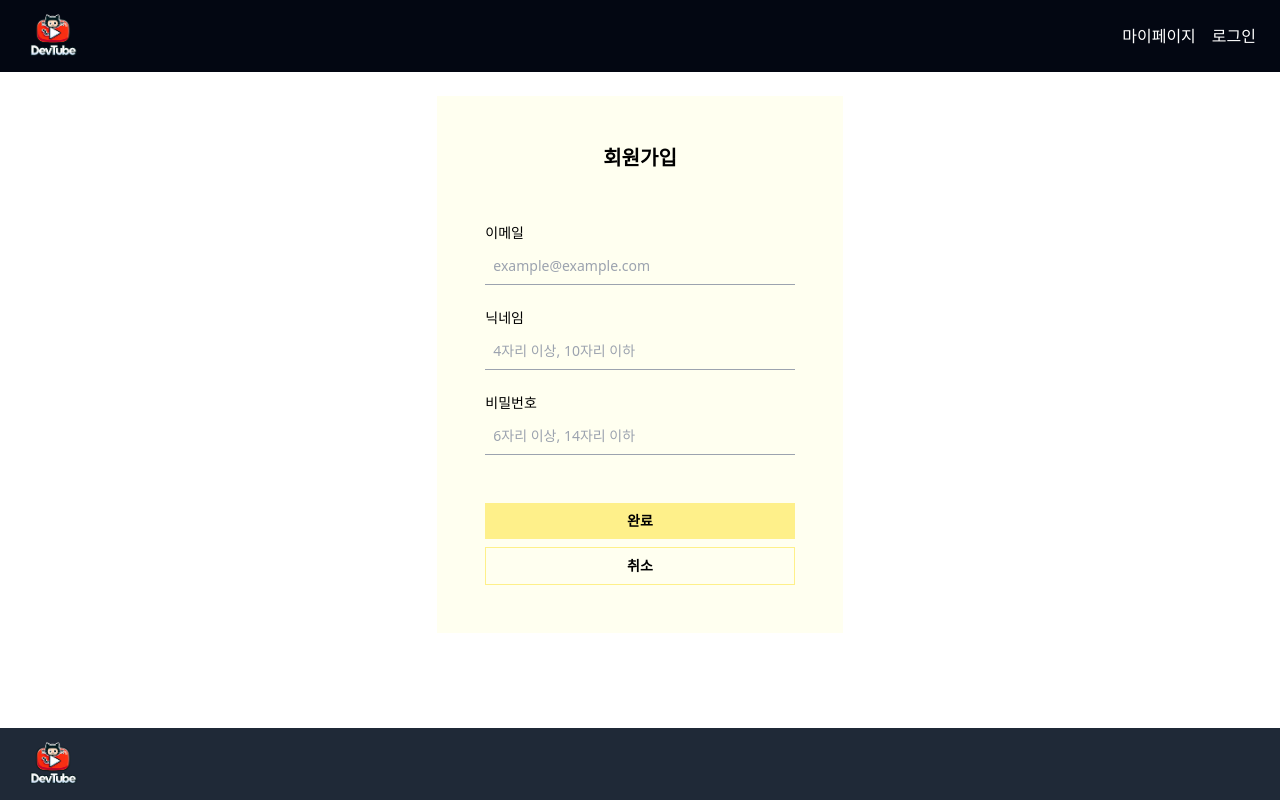
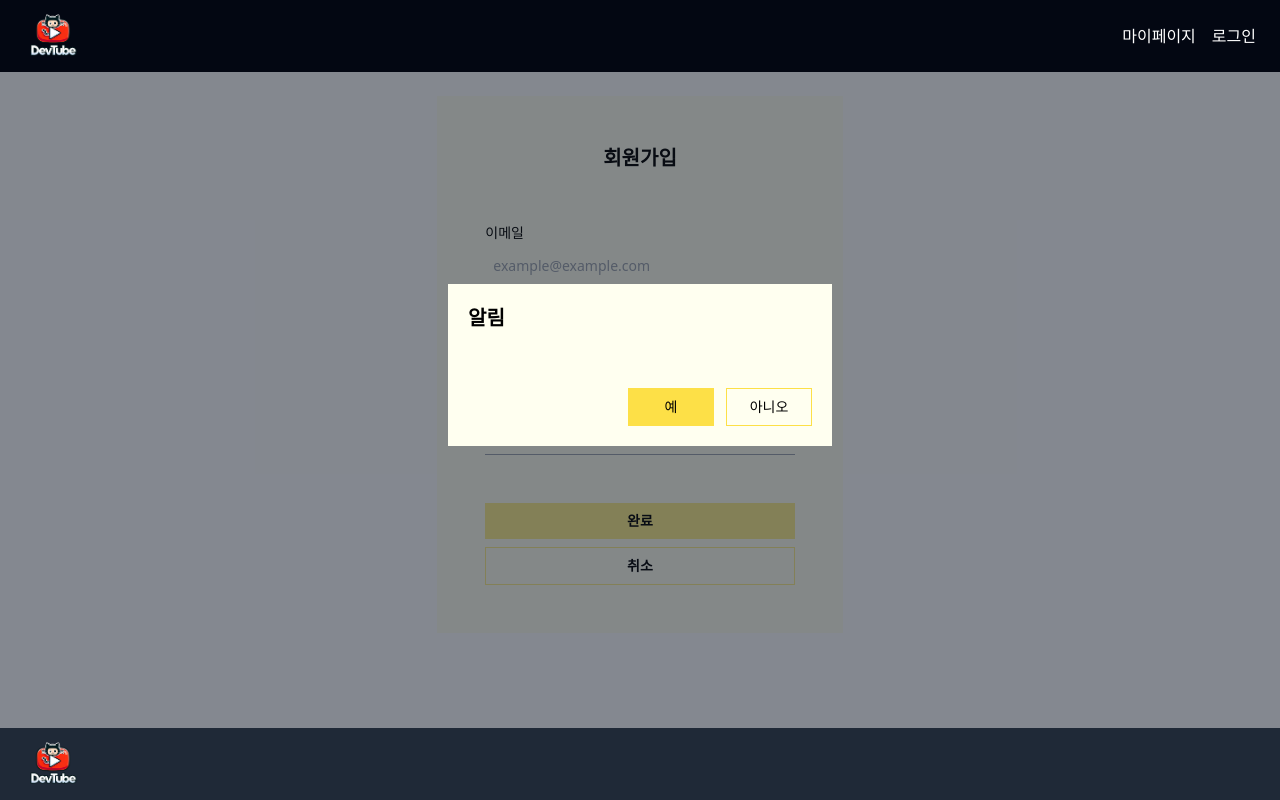
Before and after one commit to sangjun231/DevTube, a React (Vite) app: page /auth in a window 1280 px wide. Built offline with nearby package versions, Linux system fonts and the light colour scheme; no server answers.

Commit message:
feat : Modal updated, confirmModal is uncompleted

```diff
--- /dev/null
+++ b/src/components/ConfirmModal.jsx
@@ -0,0 +1,44 @@
+import useModalStore from '../zustand/modalStore';
+
+const ConfirmModal = ({ modalTask }) => {
+  const { confirmModal, confirmToggle } = useModalStore((state) => state);
+
+  const toggleFor = (e) => {
+    confirmToggle();
+    return new Promise((resolve) => {});
+
+    /* confirmToggle();
+    if (e.target.id === 'yes') {
+      return true;
+    } else if (e.target.id === 'no') {
+      return false;
+    } */
+  };
+
+  return (
+    <>
+      {!confirmModal && (
+        <div className="fixed flex h-screen w-full items-center justify-center bg-gray-900/30">
+          <div className="bg-bgDev flex w-96 flex-col items-center justify-center gap-7 p-5">
+            <h1 className="w-full text-left text-xl font-bold">알림</h1>
+            <p className="w-full text-sm">{modalTask}</p>
+            <div className="flex w-full justify-end gap-3 text-sm">
+              <button id="yes" onClick={(e) => toggleFor(e)} className="w-1/4 bg-yellow-300 p-2 hover:bg-yellow-400">
+                예
+              </button>
+              <button
+                id="no"
+                onClick={(e) => toggleFor(e)}
+                className="w-1/4 border border-yellow-300 p-2 hover:bg-slate-50"
+              >
+                아니오
+              </button>
+            </div>
+          </div>
+        </div>
+      )}
+    </>
+  );
+};
+
+export default ConfirmModal;
--- /dev/null
+++ b/src/components/Modal.jsx
@@ -0,0 +1,41 @@
+import React, { useRef } from 'react';
+import useModalStore from '../zustand/modalStore';
+
+const Modal = ({ modalTask }) => {
+  const { modal, toggle } = useModalStore((state) => state);
+  const wrap = useRef();
+
+  const areaToggle = (e) => {
+    e.target.id === 'wrap' && toggle();
+  };
+  /* 모달 외부를 클릭시 창이 닫힌다. */
+
+  const toggleFor = () => {
+    toggle();
+  };
+
+  return (
+    <>
+      {!modal && (
+        <div
+          onClick={(e) => areaToggle(e)}
+          id="wrap"
+          ref={wrap}
+          className="fixed flex h-full w-full items-center justify-center bg-gray-900/30"
+        >
+          <div className="bg-bgDev flex w-96 flex-col items-center justify-center gap-7 p-5">
+            <h1 className="w-full text-left text-xl font-bold">알림</h1>
+            <p className="w-full text-sm">{modalTask}</p>
+            <div className="flex w-full justify-end gap-3 text-sm">
+              <button id="yes" onClick={() => toggleFor()} className="w-1/4 bg-yellow-300 p-2 hover:bg-yellow-400">
+                확인
+              </button>
+            </div>
+          </div>
+        </div>
+      )}
+    </>
+  );
+};
+
+export default Modal;
--- a/src/components/Registration.jsx
+++ b/src/components/Registration.jsx
@@ -1,9 +1,14 @@
-import { useRef } from 'react';
+import { useRef, useState } from 'react';
 import { Link, useNavigate } from 'react-router-dom';
 import { addUser, userRegist } from '../lib/supabase/userApi';
+import useModalStore from '../zustand/modalStore';
+import Modal from './Modal';
+import ConfirmModal from './ConfirmModal';
 
 const Registration = () => {
+  const { modal, confirmModal, toggle, confirmToggle } = useModalStore((state) => state);
   const navigate = useNavigate();
+  const [modalTask, setModalTask] = useState('');
   const email = useRef('');
   const nickname = useRef('');
   const password = useRef('');
@@ -14,31 +19,43 @@ const Registration = () => {
     e.preventDefault();
 
     if (!email.trim() || !nickname.trim() || !password.trim()) {
-      alert('회원가입 양식에 맞게 입력해 주세요');
+      /* alert('회원가입 양식에 맞게 입력해 주세요'); */
+      toggle();
+      setModalTask('회원가입 양식에 맞게 입력해 주세요');
       return;
     }
 
     if (!emailRegex.test(email)) {
-      alert('올바른 이메일 형식이 아닙니다');
+      toggle();
+      setModalTask('올바른 이메일 형식이 아닙니다');
       return;
     }
 
     if (!(nickname.length >= 4 && nickname.length <= 10)) {
-      alert('닉네임은 4자리 이상, 10자리 이하여야 합니다.');
+      toggle();
+      setModalTask('닉네임은 4자리 이상, 10자리 이하여야 합니다.');
       return;
     }
 
     if (!(password.length >= 6 && password.length <= 14)) {
-      alert('비밀번호는 6자리 이상, 14자리 이하여야 합니다.');
+      toggle();
+      setModalTask('비밀번호는 6자리 이상, 14자리 이하여야 합니다.');
       return;
     }
 
-    if (!confirm('회원가입을 완료하시겠습니까?')) return;
+    /* if (!confirm('회원가입을 완료하시겠습니까?')) return; */
+    setModalTask('회원가입을 완료하시겠습니까?');
+    const answer = await confirmToggle();
+    if (!answer) {
+      confirmToggle();
+      return;
+    }
 
     const registRes = await userRegist({ email, password });
 
     if (registRes?.error) {
-      alert('회원가입이 완료되지 않았습니다. 다시 시도하세요');
+      toggle();
+      setModalTask('회원가입이 완료되지 않았습니다. 다시 시도하세요');
       return;
     }
 
@@ -48,12 +65,16 @@ const Registration = () => {
       nickname
     });
 
-    alert('회원가입이 완료되었습니다.');
+    toggle();
+    setModalTask('회원가입이 완료되었습니다.');
 
     navigate('/login');
   };
 
   return (
+    <>
+      {!modal ? <Modal modalTask={modalTask} /> : null}
+      {!confirmModal ? <ConfirmModal modalTask={modalTask} /> : null}
       <form className="bg-bgDev flex w-1/3 flex-col items-center justify-center gap-12 p-12">
         <h1 className="text-xl font-bold">회원가입</h1>
         <div className="flex w-full flex-col items-center justify-center gap-5">
@@ -107,6 +128,7 @@ const Registration = () => {
           </Link>
         </div>
       </form>
+    </>
   );
 };
 
--- a/src/routes/Router.jsx
+++ b/src/routes/Router.jsx
@@ -4,6 +4,7 @@ import MyPage from '../pages/MyPage';
 import Layout from '../components/Layout';
 import Auth from '../pages/Auth';
 import Login from '../pages/Login';
+import Modal from '../components/ConfirmModal';
 
 const Router = createBrowserRouter([
   {
--- /dev/null
+++ b/src/zustand/modalStore.js
@@ -0,0 +1,20 @@
+import { create } from 'zustand';
+
+const useModalStore = create((set) => {
+  return {
+    modal: false,
+    toggle: () => {
+      set((state) => {
+        return { modal: !state.modal };
+      });
+    },
+    confirmModal: false,
+    confirmToggle: () => {
+      set((state) => {
+        return { confirmModal: !state.modal };
+      });
+    }
+  };
+});
+
+export default useModalStore;
```
Lines whose indentation alone changed are shown as unchanged.
